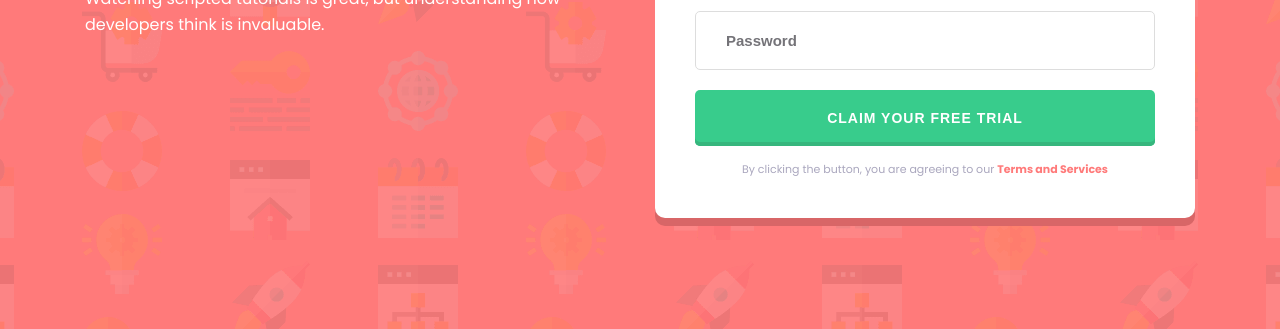
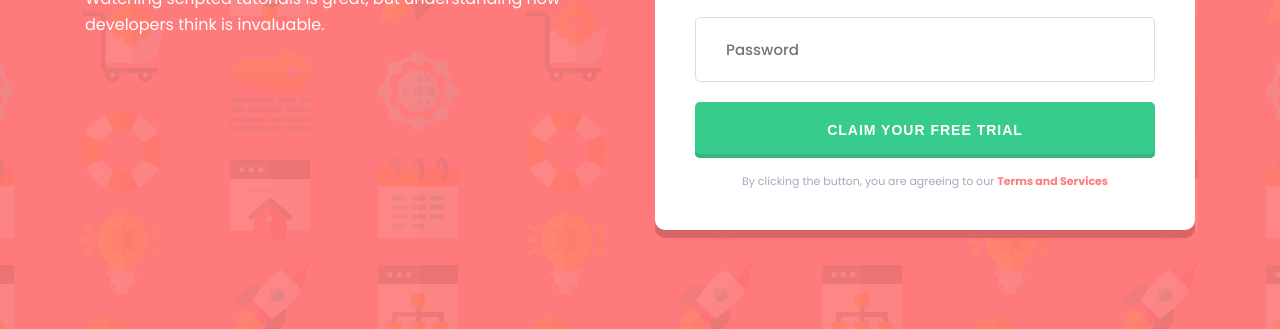
Before and after one commit to parvestt/intro-signup-page, a plain HTML site: page index.html in a window 1280 px wide. Shown: the part 471-800 px from the top of the page. Drawn offline with Linux system fonts and the light colour scheme.

Commit message:
Add files via upload

```diff
--- a/style.css
+++ b/style.css
@@ -98,14 +98,16 @@ body {
     color: var(--dark-blue);
     border: 1px solid #ddd;
     border-radius: 5px;
-    font-weight: 600;
     outline: 0;
     font-size: 15px;
+    font-family: 'Poppins', sans-serif;
+    font-weight: 500;
     transition: .3s ease;
 }
 
 .input__group input::placeholder {
     color: hsl(249, 2%, 46%);
+    opacity: 1;
 }
 
 .input__group input:focus {
```
